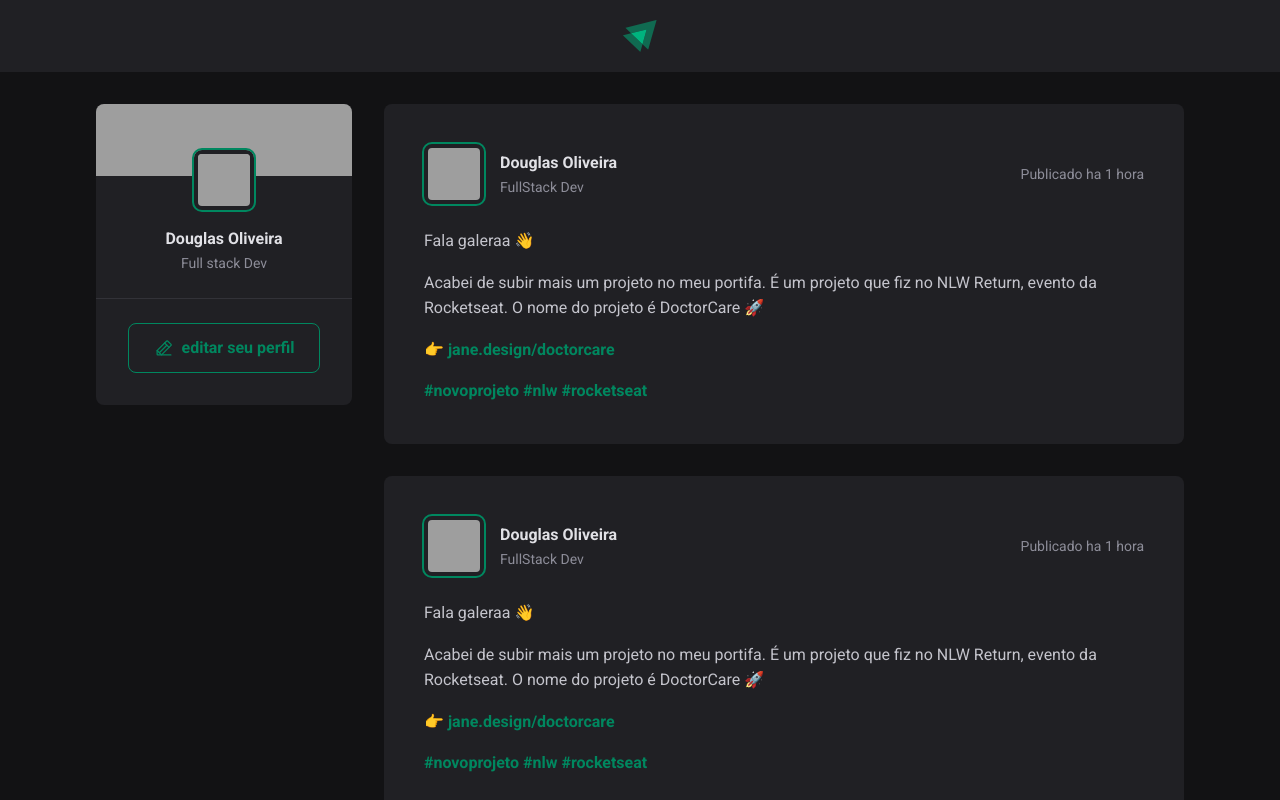
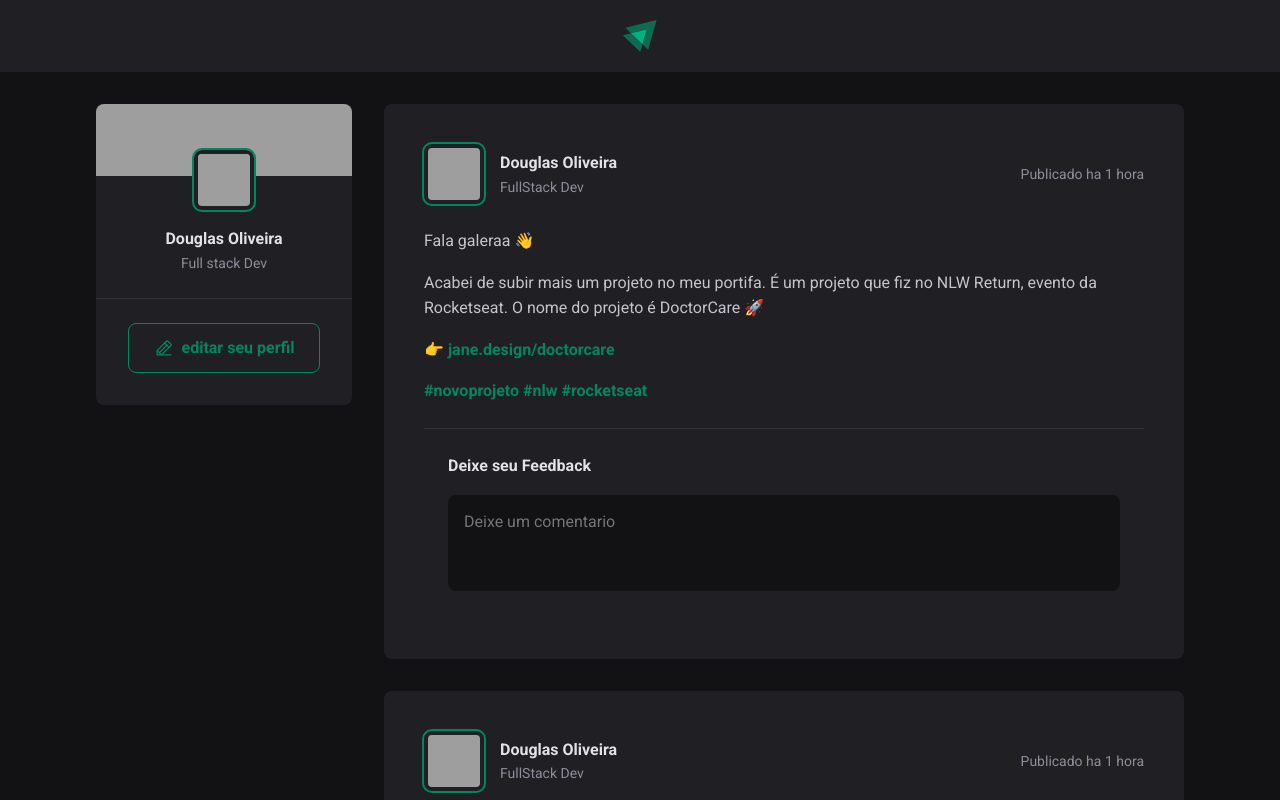
Before and after one commit to DouglasO-R/react-feed, a React (Vite) app: page / in a window 1280 px wide. Shown: the top 800 px of the page. Built offline with nearby package versions, Linux system fonts and the light colour scheme; grey boxes are pictures that could not be loaded.

Commit message:
Add Comment  in Post Component

```diff
--- a/src/components/Post/Post.module.css
+++ b/src/components/Post/Post.module.css
@@ -70,3 +70,55 @@
 .content a:hover{
     color: var(--green-300);
 }
+
+.commentForm {
+    width: 100%;
+    margin-top: 1.5rem;
+    padding: 1.5rem;
+    border-top: 1px solid var(--gray-600);
+}
+
+.commentForm > strong {
+    line-height: 1.6;
+    color: var(--gray-100);
+}
+
+.commentForm textarea {
+    width: 100%;
+    background-color: var(--gray-900);
+    resize: none;
+    height: 6rem;
+    padding: 1rem;
+    border-radius: 8px;
+    border: 0;
+    line-height: 1.4;
+    color: var(--gray-100);
+    margin-top: 1rem;
+}
+
+.commentForm footer {
+    visibility: hidden;
+    max-height: 0;
+}
+
+.commentForm:focus-within footer{
+    visibility: visible;
+    max-height: none;
+}
+
+.commentForm button {
+    padding: 1rem 1.5rem;
+    margin-top: 1rem;
+    border-radius: 8px;
+    border: 0;
+    background-color: var(--green-500);
+    color: var(--white);
+    font-weight: bold;
+    cursor: pointer;
+    transition: background-color 0.2s;
+
+}
+
+.commentForm button:hover {
+    background-color: var(--green-300);
+}
--- a/src/components/Post/index.tsx
+++ b/src/components/Post/index.tsx
@@ -38,6 +38,17 @@
                 </p>
             </div>
 
+            <form className={styles.commentForm}>
+                <strong>Deixe seu Feedback</strong>
+                <textarea
+                    placeholder="Deixe um comentario"
+                />
+
+                <footer>
+                    <button type="submit">Comentario</button>
+                </footer>
+            </form>
+
         </article>
     );
 }
--- a/src/styles/global.css
+++ b/src/styles/global.css
@@ -11,6 +11,11 @@
     --green-300:#00B37E;
     --green-500:#00875f;
 
+}
+
+:focus{
+    outline: transparent;
+    box-shadow: 0 0 0 2px var(--green-300);
 }
 
 * {
```
